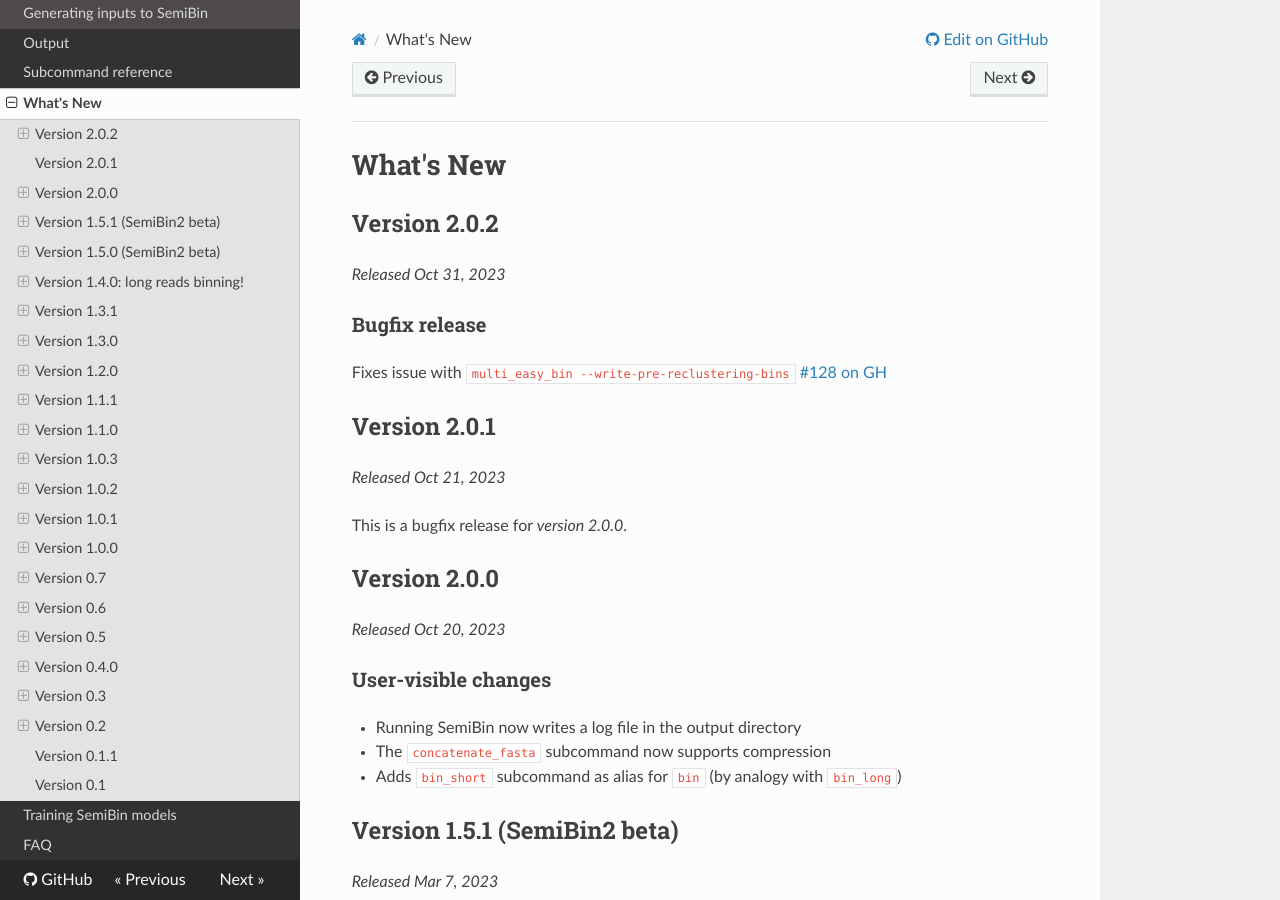
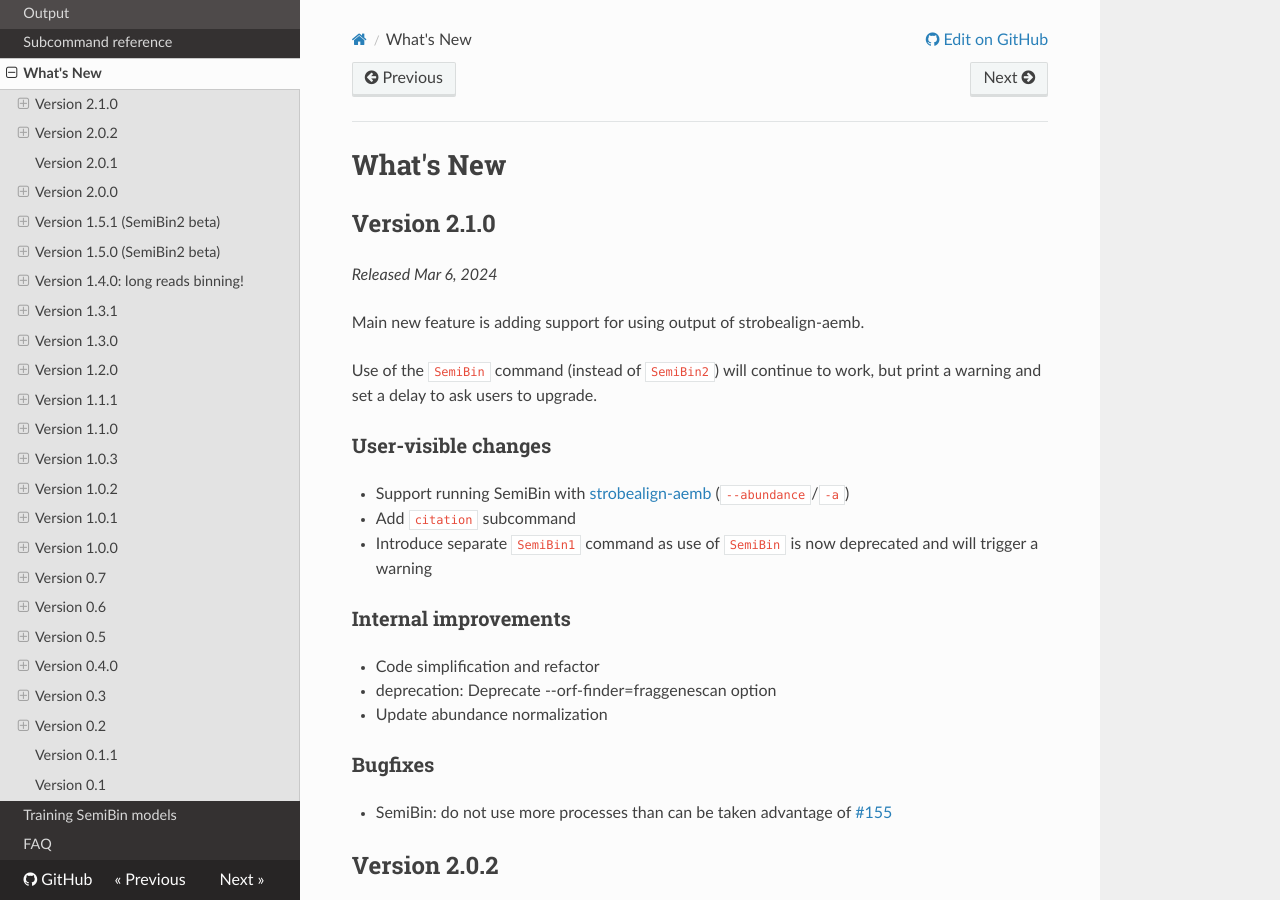
Before and after one commit to BigDataBiology/SemiBin, an MkDocs documentation site: the page built from docs/whatsnew.md, in a window 1280 px wide and 900 px high. Built offline with MkDocs 1.6.1, drawn with Linux system fonts in a browser that asks for light colours; nearby versions of some CDN libraries.

Commit message:
RLS Version 2.1.0
Main new feature is adding support for using output of strobealign-aemb.
Use of the `SemiBin` command (instead of `SemiBin2`) will continue to
work, but print a warning and set a delay to ask users to upgrade.

Full ChangeLog

- SemiBin: Support running SemiBin with strobealign-aemb (`--abundance`/`-a`)
- citation: Add citation subcommand
- SemiBin1: Introduce separate SemiBin1 command
- internal: Code simplification and refactor
- deprecation: Deprecate `--orf-finder=fraggenescan` option
- Update abundance normalization
- SemiBin: do not use more processes than can be taken advantage of (#155)

```diff
--- a/docs/whatsnew.md
+++ b/docs/whatsnew.md
@@ -1,4 +1,27 @@
 # What's New
+
+## Version 2.1.0
+
+*Released Mar 6, 2024*
+
+Main new feature is adding support for using output of strobealign-aemb.
+
+Use of the `SemiBin` command (instead of `SemiBin2`) will continue to work, but
+print a warning and set a delay to ask users to upgrade.
+
+### User-visible changes
+
+- Support running SemiBin with [strobealign-aemb](https://github.com/ksahlin/strobealign/releases/tag/v0.13.0) (`--abundance`/`-a`)
+- Add `citation` subcommand
+- Introduce separate `SemiBin1` command as use of `SemiBin` is now deprecated and will trigger a warning
+
+### Internal improvements
+- Code simplification and refactor
+- deprecation: Deprecate --orf-finder=fraggenescan option
+- Update abundance normalization
+
+### Bugfixes
+- SemiBin: do not use more processes than can be taken advantage of [#155](https://github.com/BigDataBiology/SemiBin/issues/155)
 
 ## Version 2.0.2
 
```
Also changed, not shown: 2 other files.
